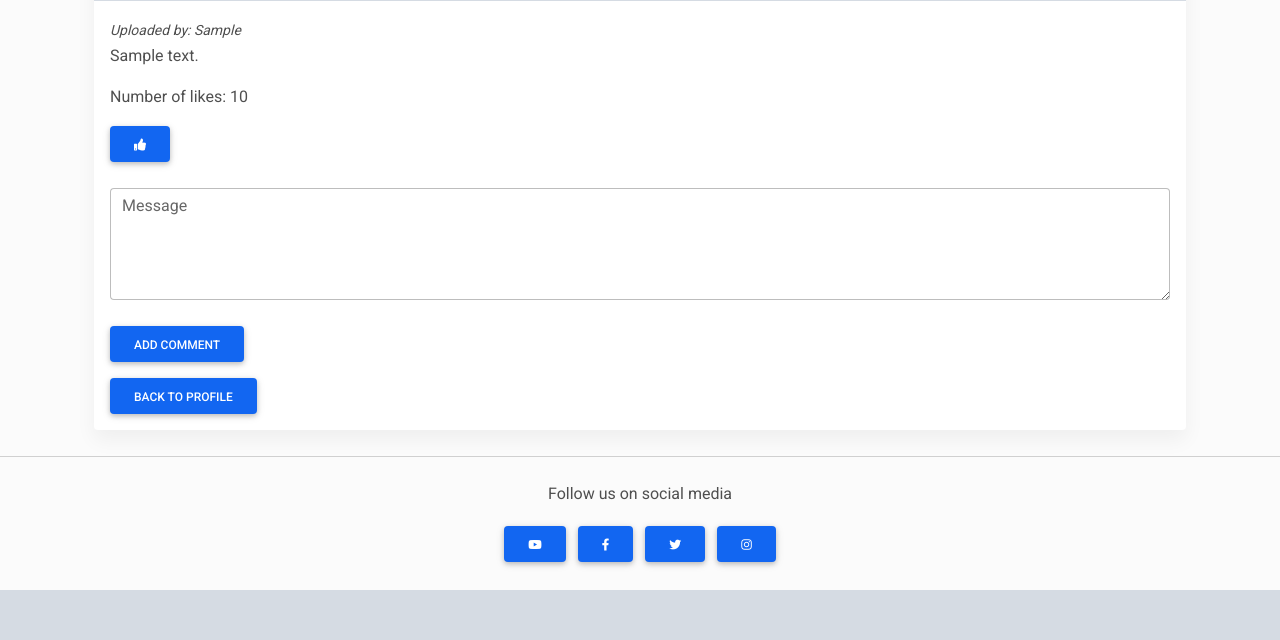
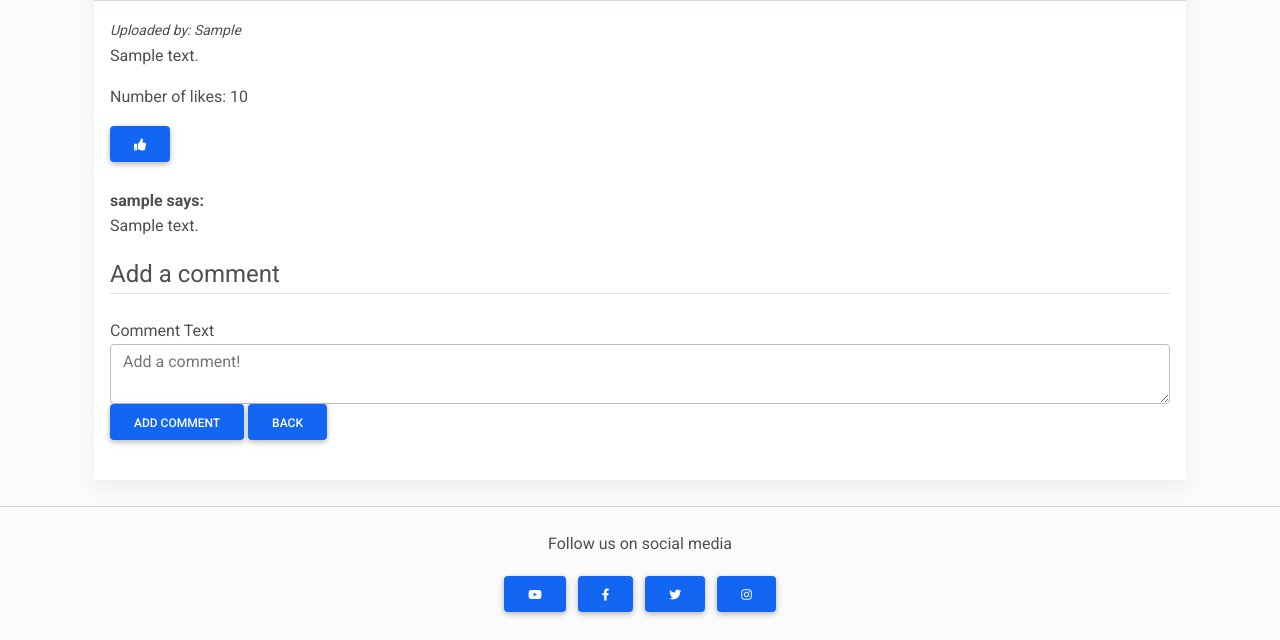
Before and after one commit to michaelhesch/ci-ms-3, a Flask app: template templates/photo.html in a window 1280 px wide. Shown: the part 918-1558 px from the top of the page. Before the commit the page ends 1508 px from the top, so only its background shows below. Run offline with Flask 2, Linux system fonts and the light colour scheme; the visitor is signed in with stand-in values (Sample User, id 1); the template is opened without the code that fills it: values that come from a table or form of the project are taken from there, most other values are stand-ins (such as "Sample title", 1, 10 or a date in 2020); grey boxes marked "Sample" are stand-in pictures.

Commit message:
Update photo template to enable commenting

```diff
--- a/app/templates/_comment.html
+++ /dev/null
@@ -1,5 +0,0 @@
-<table>
-  <tr valign="top">
-      <td>{{ comment.author.username }} says:<br>{{ comment.body }}</td>
-  </tr>
-</table>
--- a/app/templates/photos/photo.html
+++ b/app/templates/photos/photo.html
@@ -13,23 +13,34 @@
           </p>
           <p>
             Number of likes: {{ photo.likes }}
+          </p>
           <form method="POST" action="{{ url_for('photos.like_photo', id=photo.id)}}">
             <button type="submit" class="btn btn-primary" name="liked">
               <i class="fas fa-thumbs-up"></i>
             </button>
             <br />
             <br />
-            <div class="form-outline">
-              <textarea class="form-control" id="textAreaExample" rows="4" name="comment"></textarea>
-              <label class="form-label" for="textAreaExample">Message</label>
+          </form>
+          <div>
+            {% for comment in comments %}
+            <div class="row">
+              <strong>{{ comment.user_comment_by.username }} says:</strong>
+              <p>{{ comment.comment_text }}</p>
             </div>
-            <br />
-            <button type="submit" class="btn btn-primary">
-              Add Comment
-            </button>
+            {% endfor %}
+          </div>
+          <form method="POST" action="{{ url_for('photos.add_comment', id=photo.id)}}">
+            {{ form.hidden_tag() }}
+            <legend class="border-bottom mb-4">Add a comment</legend>
+              <div class="form-group mb-4">
+              {{ form.comment_text.label(class_="form-control-label") }}<br>
+              {{ form.comment_text(class_="form-control", placeholder="Add a comment!") }}
+              {% for error in form.comment_text.errors %}
+                <span style="color: red;">{{ error }}</span>
+              {% endfor %}
+              {{ form.submit(class_="btn btn-primary")}}
           </form>
-          </p>
-          <a class="btn btn-primary" href="{{ url_for('main.profile', username=current_user.username) }}">Back to Profile</a>
+          <a class="btn btn-primary" href="{{ url_for('main.profile', username=current_user.username) }}">Back</a>
             <!--<button class="btn btn-primary mb-4" onclick="goBack()">Go Back</button>-->
         </div>
       </div>
```
